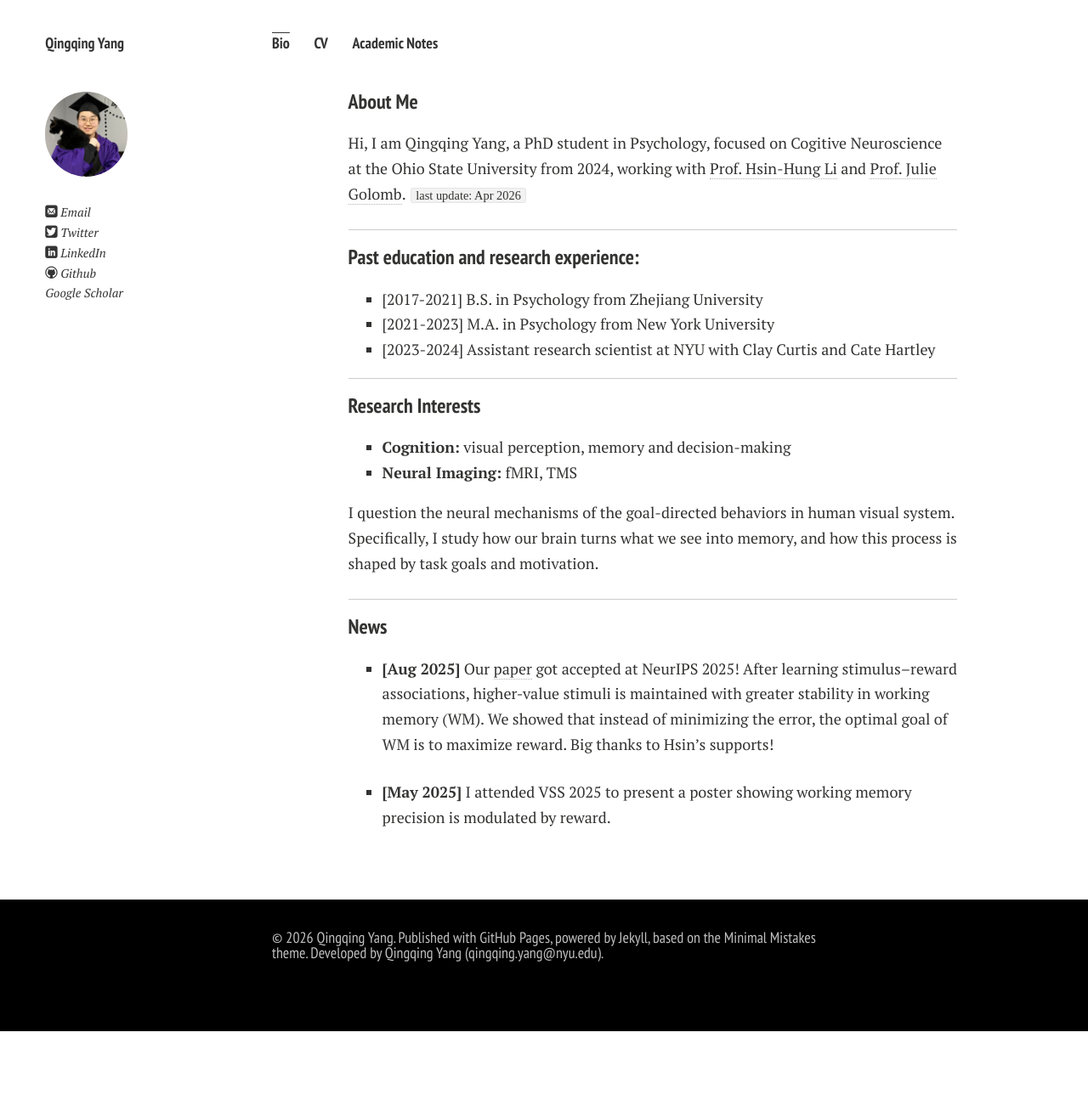
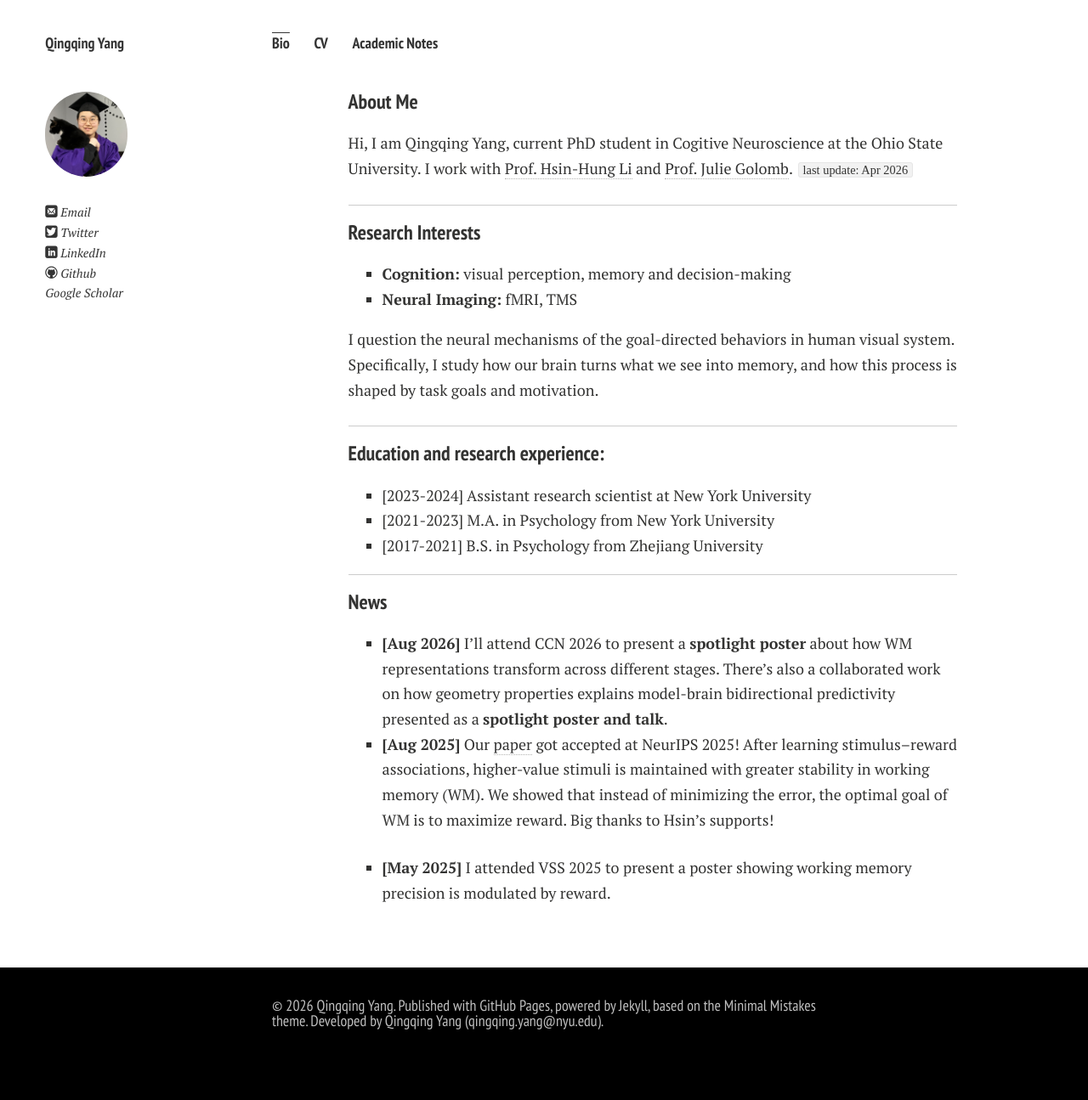
Before and after one commit to Qingqing-Yang-177/Qingqing-Yang-177.github.io, a Jekyll site: the page built from index.md, in a window 1280 px wide. Shown: the whole page at 85% size. Built offline with Jekyll 4.4.1, drawn with Linux system fonts in a browser that asks for light colours; nearby versions of some CDN libraries; comment, search, counter and statistics services are not loaded; a style sheet for code colours, icons or effects is not loaded; our own code applies the rules of GitHub Pages for plain Markdown files; before the commit the page ends 1214 px from its top, so only the background shows below that.

Commit message:
Update index.md

```diff
--- a/index.md
+++ b/index.md
@@ -3,13 +3,7 @@ layout: page
 ---
 
 ### About Me
-Hi, I am Qingqing Yang, a PhD student in Psychology, focused on Cogitive Neuroscience at the Ohio State University from 2024, working with [Prof. Hsin-Hung Li](https://www.hsinhungli.com/) and [Prof. Julie Golomb](https://u.osu.edu/golomblab/). `last update: Apr 2026`
-
----
-### Past education and research experience:
-- [2017-2021] B.S. in Psychology from Zhejiang University
-- [2021-2023] M.A. in Psychology from New York University
-- [2023-2024] Assistant research scientist at NYU with Clay Curtis and Cate Hartley
+Hi, I am Qingqing Yang, current PhD student in Cogitive Neuroscience at the Ohio State University. I work with [Prof. Hsin-Hung Li](https://www.hsinhungli.com/) and [Prof. Julie Golomb](https://u.osu.edu/golomblab/). `last update: Apr 2026`
 
 ---
 ### Research Interests
@@ -20,8 +14,14 @@ Hi, I am Qingqing Yang, a PhD student in Psychology, focused on Cogitive Neurosc
 I question the neural mechanisms of the goal-directed behaviors in human visual system. Specifically, I study how our brain turns what we see into memory, and how this process is shaped by task goals and motivation.
 
 ---
+### Education and research experience:
+- [2023-2024] Assistant research scientist at New York University
+- [2021-2023] M.A. in Psychology from New York University
+- [2017-2021] B.S. in Psychology from Zhejiang University
+
+---
 ### News
-
+- **[Aug 2026]** I'll attend CCN 2026 to present a **spotlight poster** about how WM representations transform across different stages. There's also a collaborated work on how geometry properties explains model-brain bidirectional predictivity presented as a **spotlight poster and talk**.
 - **[Aug 2025]** Our [paper](https://proceedings.neurips.cc/paper_files/paper/2025/file/534de24424a5056682502acd1fccb005-Paper-Conference.pdf) got accepted at NeurIPS 2025!
   After learning stimulus–reward associations, higher-value stimuli is maintained with greater stability in working memory (WM). We showed that instead of minimizing the error, the optimal goal of WM is to maximize reward. Big thanks to Hsin's supports!
 
```
